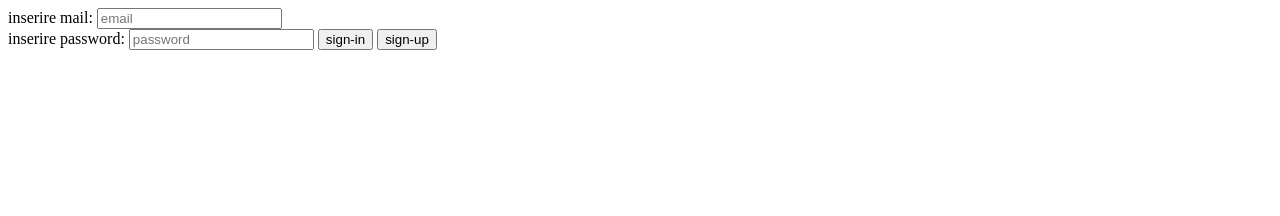
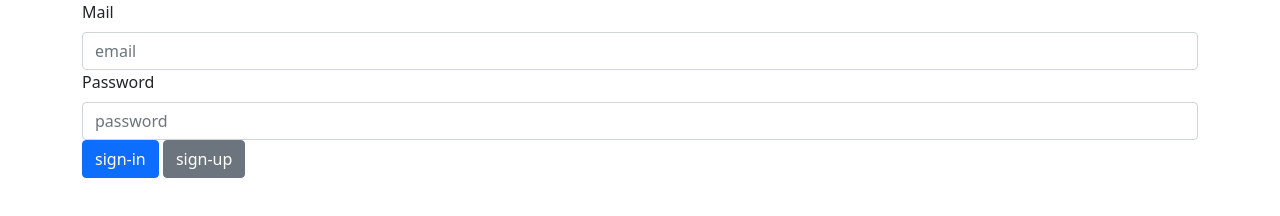
Before and after one commit to Diegosili/Es_Login2, a plain HTML site: page frontend/index.html in a window 1280 px wide. Drawn offline with nearby package versions, Linux system fonts and the light colour scheme.

Commit message:
customize buttons

```diff
--- a/backend/index.js
+++ b/backend/index.js
@@ -40,7 +40,6 @@ apiServer.get("/api/register", (req, res) => {
             dtjson.push({"mail":req.query.mail,"password":req.query.password});
             fs.writeFile("users.json", JSON.stringify(dtjson), (err)=>{
                 if(err) res.status(200).json({message:"sign-up failed"});
-                else res.status(400).json({message:"sign-up"});
             });
         }
     });
--- a/frontend/index.html
+++ b/frontend/index.html
@@ -1,13 +1,19 @@
 <html>
-    <body>
+    <head>
+        <link href="https://cdn.jsdelivr.net/npm/bootstrap@5.1.3/dist/css/bootstrap.min.css" rel="stylesheet" integrity="sha384-1BmE4kWBq78iYhFldvKuhfTAU6auU8tT94WrHftjDbrCEXSU1oBoqyl2QvZ6jIW3" crossorigin="anonymous">
+    </head>
+    <body id="body">
         <script src="https://code.jquery.com/jquery-3.6.0.min.js" integrity="sha256-/xUj+3OJU5yExlq6GSYGSHk7tPXikynS7ogEvDej/m4=" crossorigin="anonymous"></script>
-        inserire mail:
-        <input type="text" id="mail" placeholder="email"></br>
-        inserire password:
-        <input type="password" id="psw" placeholder="password">
-        <button id="in">sign-in</button>
-        <button id="up">sign-up</button>
-        <h1 id="h1"></h1>
+        <div class="container-sm">
+            <label for="mail" class="form-label">Mail</label>
+            <input type="text" id="mail" placeholder="email" class="form-control">
+
+            <label for="psw" class="form-label">Password</label>
+            <input type="password" id="psw" placeholder="password" class="form-control">
+            <button id="in" class="btn btn-primary">sign-in</button>
+            <button id="up" class="btn btn-secondary">sign-up</button>
+            <h1 id="h1"></h1>
+        </div>
         <script>
             $("#in").click(function(){
                 let mail = $("#mail").val();
@@ -48,5 +54,10 @@
                 }
             });
         </script>
+        <script
+            src="https://cdn.jsdelivr.net/npm/bootstrap@5.1.3/dist/js/bootstrap.bundle.min.js"
+            integrity="sha384-ka7Sk0Gln4gmtz2MlQnikT1wXgYsOg+OMhuP+IlRH9sENBO0LRn5q+8nbTov4+1p"
+            crossorigin="anonymous"
+            ></script>
     </body>
 </html>
```
